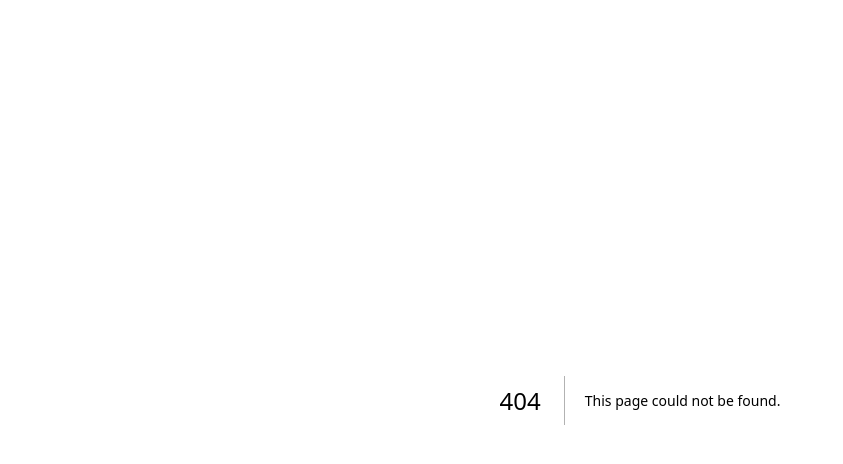
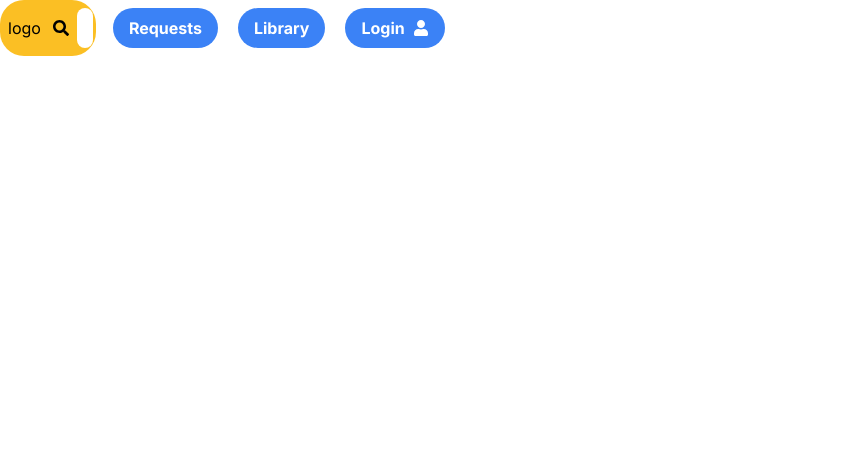
Before and after one commit to bookshift/bookshift, a Next.js app: page /home in a window 1280 px wide. Before the commit this address had no page. Shown: the top 464 px of the page, without its empty margins (0-843 px from the left). Built offline with nearby package versions, Linux system fonts and the light colour scheme.

Commit message:
create logged in home page and layout - add nav here

```diff
--- /dev/null
+++ b/src/app/(dashboard)/home/page.tsx
@@ -0,0 +1,5 @@
+export default function Page() {
+  <div className='flex justify-center items-center h-screen'>
+    <h2 className='text-center'>This will be the new homepage</h2>
+  </div>;
+}
--- /dev/null
+++ b/src/app/(dashboard)/layout.tsx
@@ -0,0 +1,16 @@
+import Navbar from '@/components/Navbar';
+
+export default function DashboardLayout({
+  children,
+}: {
+  children: React.ReactNode;
+}) {
+  return (
+    <section>
+      <header>
+        <Navbar />
+      </header>
+      {children}
+    </section>
+  );
+}
```
